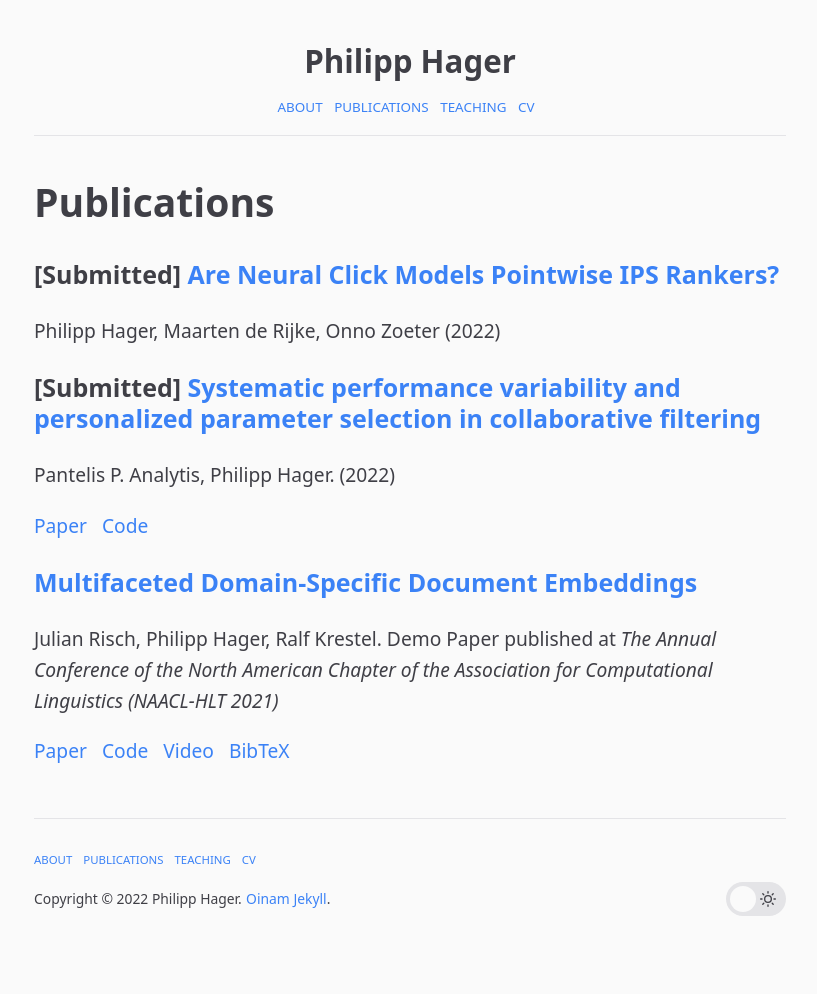
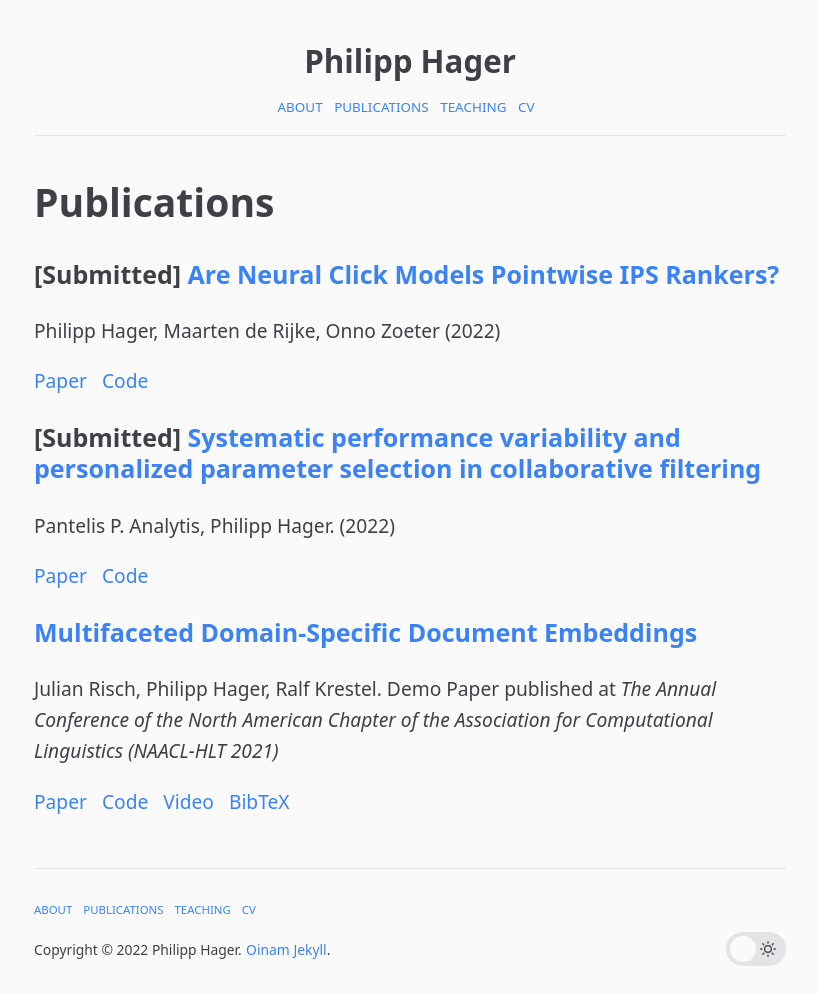
Before and after one commit to philipphager/philipphager.github.io, a Jekyll site: the page built from publications.md, in a window 1280 px wide. Shown: the whole page, without its empty margins (230-1047 px from the left). Built offline with Jekyll 4.4.1, drawn with Linux system fonts in a browser that asks for light colours; before the commit the page ends 944 px from its top, so only the background shows below that.

Commit message:
Update publications.md

```diff
--- a/publications.md
+++ b/publications.md
@@ -7,6 +7,9 @@ permalink: /publications/
 ### [Submitted] [Are Neural Click Models Pointwise IPS Rankers?]()
 Philipp Hager, Maarten de Rijke, Onno Zoeter
 (2022)
+
+[Paper]()
+[&nbsp; Code](https://github.com/philipphager/ultr-cm-vs-ips)
 
 ### [Submitted] [Systematic performance variability and personalized parameter selection in collaborative filtering]()
 Pantelis P. Analytis, Philipp Hager.
```
